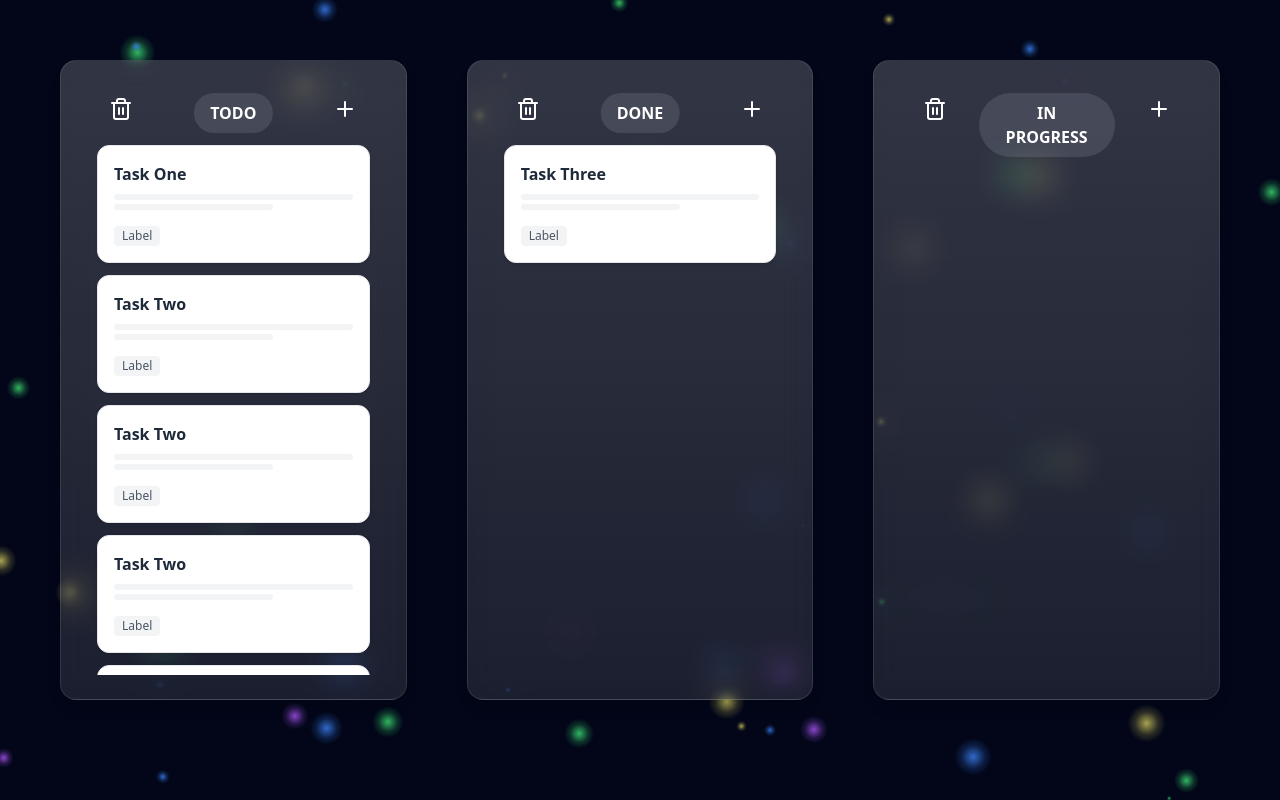
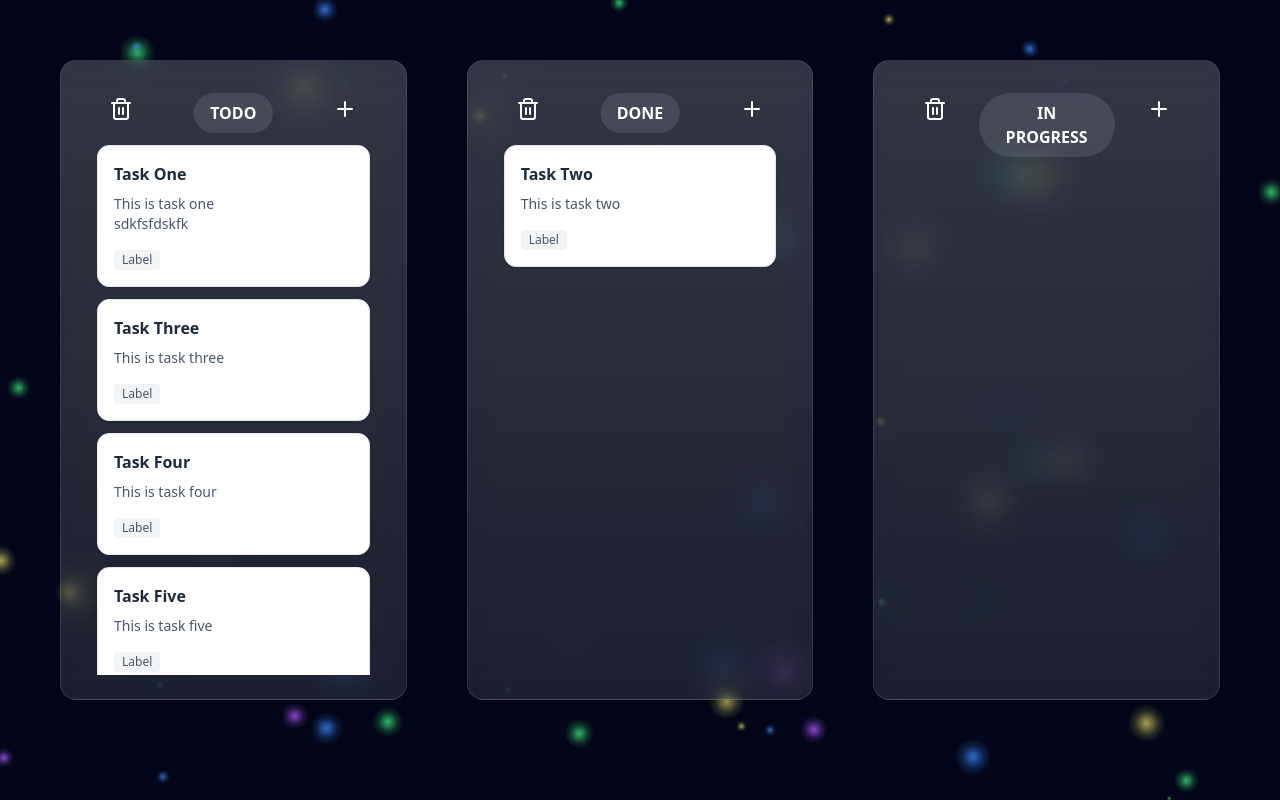
Before and after one commit to AliAlmasiZ/Kanban, a React (Vite) app: page / in a window 1280 px wide. Built offline with nearby package versions, Linux system fonts and the light colour scheme.

Commit message:
feat: add Drag & Drop

```diff
--- a/package.json
+++ b/package.json
@@ -11,6 +11,8 @@
   },
   "dependencies": {
     "@dnd-kit/core": "^6.3.1",
+    "@dnd-kit/sortable": "^10.0.0",
+    "@dnd-kit/utilities": "^3.2.2",
     "@tailwindcss/vite": "^4.1.18",
     "lucide-react": "^0.563.0",
     "react": "^19.2.0",
--- a/src/components/Column.tsx
+++ b/src/components/Column.tsx
@@ -1,23 +1,41 @@
+import type { ColumnType } from '@/types/kanban';
+import { useDroppable } from '@dnd-kit/core';
+import {
+  SortableContext,
+  verticalListSortingStrategy,
+} from '@dnd-kit/sortable';
 import { Trash2, Plus } from 'lucide-react';
-import type { ReactNode } from 'react';
+import { useMemo, type ReactNode } from 'react';
 
 interface ColumnProps {
-  title: string;
-  count: number;
+  column: ColumnType;
   children: ReactNode;
   onDeleteColumn: () => void;
   onAddTask: () => void;
 }
 
 export default function Column({
-  title,
-  count,
+  column: { id, title, tasks},
   children,
   onAddTask,
   onDeleteColumn,
 }: ColumnProps) {
+  const { setNodeRef, isOver } = useDroppable({
+    id: id,
+    data: { type: 'Column', columnId: id },
+  });
+  const taskIds = useMemo(() => tasks.map((task) => task.id), [tasks]);
+
   return (
-    <div className="relative flex flex-col min-w-75 h-[80vh] m-5 p-6 bg-white/10 shadow-lg rounded-2xl border border-white/10  transition-all duration-300 backdrop-blur-lg text-white bg-linear-to-b from-white/10 to-transparent items-center overflow-hidden">
+    <div
+      ref={setNodeRef}
+      className={`relative flex flex-col min-w-75 h-[80vh] m-5 p-6
+      bg-white/10 shadow-lg rounded-2xl border border-white/10
+        transition-all duration-300 backdrop-blur-lg text-white bg-linear-to-b from-white/10 to-transparent
+        items-center overflow-hidden
+        ${isOver ? 'bg-white/20 border-green-400/50 scale-[1.02]' : 'hover:bg-white/5 hover:border-white/20'}
+        `}
+    >
       <header className="relative flex flex-row w-11/12 p-2 transparent">
         <button
           onClick={onDeleteColumn}
@@ -37,9 +55,13 @@ export default function Column({
           <Plus />
         </button>
       </header>
-      <main className='flex-1 w-full p-3 overflow-y-auto no-scrollbar'>
-        {children}
-
+      <main className="flex-1 w-full p-3 overflow-y-auto no-scrollbar">
+        <SortableContext
+          items={taskIds}
+          strategy={verticalListSortingStrategy}
+        >
+          {children}
+        </SortableContext>
       </main>
     </div>
   );
--- a/src/components/TaskCard.tsx
+++ b/src/components/TaskCard.tsx
@@ -1,4 +1,6 @@
 import type { TaskItem } from '@/types/kanban';
+import { useSortable } from '@dnd-kit/sortable';
+import { CSS } from '@dnd-kit/utilities';
 import { X } from 'lucide-react';
 
 interface TaskCardProps {
@@ -7,11 +9,44 @@ interface TaskCardProps {
 }
 
 export default function TaskCard({ task, onDelete }: TaskCardProps) {
+  const {
+    attributes,
+    listeners,
+    setNodeRef,
+    transform,
+    transition,
+    isDragging,
+  } = useSortable({ id: task.id, data: { type: 'Task', task } });
+
+  const style = {
+    transform: CSS.Transform.toString(transform),
+    transition,
+  };
+
+  if (isDragging) {
+    return (
+      <div
+        ref={setNodeRef}
+        style={style}
+        className="opacity-30 bg-gray-50 p-4 rounded-xl border-2 border-dashed border-gray-300 mb-3 w-full h-25"
+      />
+    );
+  }
+
   return (
-    <div className="group relative bg-white p-4 rounded-xl shadow-sm border border-gray-200 mb-3 hover:shadow-md transition-all w-full">
+    <div ref={setNodeRef} style={style} {...attributes} {...listeners} className='touch-none mb-3 w-full'>
+      <TaskCardContent task={task} onDelete={onDelete} />
+    </div>
+  );
+}
+
+export function TaskCardContent({ task, onDelete }: TaskCardProps) {
+  return (
+    <div className="group relative bg-white p-4 rounded-xl shadow-sm border border-gray-200 hover:shadow-md transition-all w-full">
       <header className="flex justify-between items-start mb-2">
         <h3 className="font-semibold text-gray-800">{task.title}</h3>
         <button
+          onPointerDown={(e) => e.stopPropagation()}
           onClick={onDelete}
           className="text-gray-400 hover:text-red-500 opacity-0 group-hover:opacity-100 transition-opacity cursor-pointer"
         >
@@ -20,13 +55,16 @@ export default function TaskCard({ task, onDelete }: TaskCardProps) {
       </header>
 
       <main className="space-y-1 mb-4">
-        <div className="h-1.5 w-full bg-gray-100 rounded-full"></div>
-        <div className="h-1.5 w-2/3 bg-gray-100 rounded-full"></div>
+        <p className="text-sm text-gray-600 whitespace-pre-wrap">
+          {task.description}
+        </p>
       </main>
 
       <footer className="flex justify-between items-center text-xs text-gray-500">
         <div className="flex gap-2 items-center">
-          <span className='bg-gray-100 px-2 py-0.5 rounded text-gray-600 font-medium'>Label</span>
+          <span className="bg-gray-100 px-2 py-0.5 rounded text-gray-600 font-medium">
+            Label
+          </span>
         </div>
       </footer>
     </div>
--- a/src/pages/Home.tsx
+++ b/src/pages/Home.tsx
@@ -1,8 +1,22 @@
 import type { ColumnType, TaskItem } from '@/types/kanban';
-import { useState } from 'react';
+import { act, useState } from 'react';
 import BackgroundCanvas from '@/components/BackgroundCanvas';
 import Column from '../components/Column';
-import TaskCard from '@/components/TaskCard';
+import TaskCard, { TaskCardContent } from '@/components/TaskCard';
+import {
+  closestCenter,
+  closestCorners,
+  DndContext,
+  DragOverlay,
+  PointerSensor,
+  useSensor,
+  useSensors,
+  type DragEndEvent,
+  type DragOverEvent,
+  type DragStartEvent,
+} from '@dnd-kit/core';
+import { arrayMove } from '@dnd-kit/sortable';
+import { createPortal } from 'react-dom';
 
 // I HATE STYLING
 
@@ -11,24 +25,28 @@ const initialColumns: ColumnType[] = [
     id: 'col-1',
     title: 'TODO',
     tasks: [
-      { id: 'task-1', title: 'Task One', description: 'This is task one' },
-      { id: 'task-2', title: 'Task Two', description: 'This is task two' },
-      { id: 'task-2', title: 'Task Two', description: 'This is task two' },
-      { id: 'task-2', title: 'Task Two', description: 'This is task two' },
-      { id: 'task-2', title: 'Task Two', description: 'This is task two' },
-      { id: 'task-2', title: 'Task Two', description: 'This is task two' },
-      { id: 'task-2', title: 'Task Two', description: 'This is task two' },
-      { id: 'task-2', title: 'Task Two', description: 'This is task two' },
-      { id: 'task-2', title: 'Task Two', description: 'This is task two' },
-      { id: 'task-2', title: 'Task Two', description: 'This is task two' },
-      { id: 'task-2', title: 'Task Two', description: 'This is task two' },
+      {
+        id: 'task-1',
+        title: 'Task One',
+        description: 'This is task one\nsdkfsfdskfk',
+      },
+      { id: 'task-3', title: 'Task Three', description: 'This is task three' },
+      { id: 'task-4', title: 'Task Four', description: 'This is task four' },
+      { id: 'task-5', title: 'Task Five', description: 'This is task five' },
+      { id: 'task-6', title: 'Task Six', description: 'This is task six' },
+      { id: 'task-7', title: 'Task Seven', description: 'This is task seven' },
+      { id: 'task-8', title: 'Task Eight', description: 'This is task eight' },
+      { id: 'task-9', title: 'Task Nine', description: 'This is task nine' },
+      { id: 'task-10', title: 'Task Ten', description: 'This is task ten' },
+      { id: 'task-11', title: 'Task Eleven', description: 'This is task eleven' },
+      { id: 'task-12', title: 'Task Twelve', description: 'This is task twelve' },
     ],
   },
   {
     id: 'col-2',
     title: 'DONE',
     tasks: [
-      { id: 'task-3', title: 'Task Three', description: 'This is task three' },
+      { id: 'task-2', title: 'Task Two', description: 'This is task two' },
     ],
   },
   {
@@ -40,6 +58,125 @@ const initialColumns: ColumnType[] = [
 
 export default function Home() {
   const [columns, setColumns] = useState<ColumnType[]>(initialColumns);
+  const [activeTask, setActiveTask] = useState<TaskItem | null>(null);
+  const [activeColumnId, setActiveColumnId] = useState<string | null>(null);
+
+  const sensors = useSensors(
+    useSensor(PointerSensor, {
+      activationConstraint: {
+        distance: 5,
+      },
+    })
+  );
+
+  function findColumnContainingTask(taskId: string) {
+    return columns.find((col) => col.tasks.some((t) => t.id === taskId));
+  }
+
+  function handleDragStart(event: DragStartEvent) {
+    const { active } = event;
+    const activeId = active.id as string;
+
+    const col = findColumnContainingTask(activeId);
+
+    if (col) {
+      const task = col.tasks.find((t) => t.id === activeId);
+      if (task) {
+        setActiveTask(task);
+        setActiveColumnId(col.id);
+      }
+    }
+  }
+  /*
+  https://docs.dndkit.com/presets/sortable
+  to detect when a draggable element is moved over a different container to insert it in that new container while dragging
+  */
+  function handleDragOver(event: DragOverEvent) {
+    const { active, over } = event;
+    if (!over) return;
+
+    const activeId = active.id as string;
+    const overId = over.id as string;
+
+    const activeCol = findColumnContainingTask(activeId);
+    const overCol = columns.find((col) => col.id === overId);
+
+    if (!activeCol || !overCol) return;
+    if (activeCol.id === overCol.id) return;
+
+    setColumns((prev) => {
+      const activeItems = activeCol.tasks;
+      const overItems = overCol.tasks;
+
+      const activeIndex = activeItems.findIndex((t) => t.id === activeId);
+      const overIndex = overItems.findIndex((t) => t.id === overId);
+
+      let newIndex;
+      if (overItems.some((t) => t.id === overId)) {
+        newIndex =
+          overIndex >= 0
+            ? overIndex +
+              (active.rect.current.translated &&
+              active.rect.current.translated.top >
+                over.rect.top + over.rect.height
+                ? 1
+                : 0)
+            : overItems.length + 1;
+      } else {
+        newIndex = overItems.length + 1;
+      }
+
+      return prev.map((col) => {
+        if (col.id == activeCol.id) {
+          return {
+            ...col,
+            tasks: activeItems.filter((t) => t.id !== activeId),
+          };
+        }
+        if (col.id == overCol.id) {
+          return {
+            ...col,
+            tasks: [
+              ...overItems.slice(0, newIndex),
+              activeItems[activeIndex],
+              ...overItems.slice(newIndex, overItems.length),
+            ],
+          };
+        }
+        return col;
+      });
+    });
+  }
+
+  function handleDragEnd(event: DragEndEvent) {
+    const { active, over } = event;
+    const activeCol = findColumnContainingTask(active.id as string);
+    const overCol = findColumnContainingTask(over?.id as string);
+
+    if (!activeCol || !overCol || overCol !== activeCol) {
+      setActiveTask(null);
+      return;
+    }
+
+    const activeIndex = activeCol.tasks.findIndex((t) => t.id === active.id);
+    const overIndex = overCol.tasks.findIndex((t) => t.id === over?.id);
+
+    if (activeIndex !== overIndex) {
+      setColumns((prev) => {
+        return prev.map((col) => {
+          if (col.id == activeCol.id) {
+            return {
+              ...col,
+              tasks: arrayMove(col.tasks, activeIndex, overIndex),
+            };
+          }
+          return col;
+        });
+      });
+    }
+
+    setActiveTask(null);
+  }
 
   function handleAddTask(columnId: string, task: TaskItem) {
     // TODO: Open a modal to get task details and then add the task to the column
@@ -51,29 +188,57 @@ export default function Home() {
     );
   }
 
-  function deleteTask(colomnId: string, taskId: string) {
-
-  }
+  function deleteTask(colomnId: string, taskId: string) {}
   return (
     <>
       <BackgroundCanvas />
+      <DndContext
+        sensors={sensors}
+        collisionDetection={closestCenter}
+        onDragStart={handleDragStart}
+        onDragOver={handleDragOver}
+        onDragEnd={handleDragEnd}
+      >
         <div className="container mx-auto p-10 pb-16  gap-5 h-screen grid grid-cols-1 lg:grid-cols-3 items-stretch">
           {columns.map((column) => (
             <Column
+              column={column}
               key={column.id}
-            title={column.title}
-            count={column.tasks.length}
               onAddTask={() => {}}
               onDeleteColumn={() => {
                 deleteColumn(column.id);
               }}
             >
               {column.tasks.map((task: TaskItem) => (
-              <TaskCard key={task.id} task={task} onDelete={() => {deleteTask(column.id, task.id)}}/>
+                <TaskCard
+                  key={task.id}
+                  task={task}
+                  onDelete={() => {
+                    deleteTask(column.id, task.id);
+                  }}
+                />
               ))}
             </Column>
           ))}
         </div>
+
+        {createPortal(
+          <DragOverlay>
+            {activeTask ? (
+              <TaskCardContent
+                task={activeTask}
+                onDelete={() => {
+                  deleteTask(
+                    findColumnContainingTask(activeTask.id)!.id,
+                    activeTask.id
+                  );
+                }}
+              />
+            ) : null}
+          </DragOverlay>,
+          document.body
+        )}
+      </DndContext>
     </>
   );
 }
```
Also changed, not shown: 1 other file (tests, documents, lock files or other folders). Lines whose indentation alone changed are shown as unchanged.
